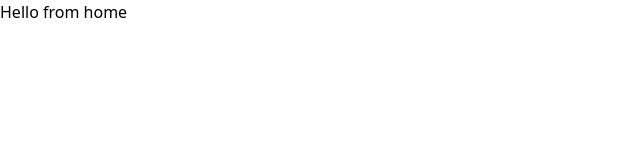
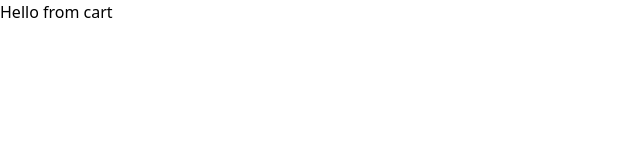
Before and after one commit to Dipak-Gautam/E-Commerce-Gandaki-University-, a React (Vite) app: page /cart in a window 1280 px wide. Shown: the top 160 px of the page, without its empty margins (0-640 px from the left). Built offline with nearby package versions, Linux system fonts and the light colour scheme.

Commit message:
feat: navigation setup completed

```diff
--- a/package.json
+++ b/package.json
@@ -11,7 +11,9 @@
   },
   "dependencies": {
     "react": "^19.1.0",
-    "react-dom": "^19.1.0"
+    "react-dom": "^19.1.0",
+    "react-icons": "^5.5.0",
+    "react-router-dom": "^7.6.0"
   },
   "devDependencies": {
     "@eslint/js": "^9.25.0",
--- a/src/App.tsx
+++ b/src/App.tsx
@@ -1,8 +1,17 @@
+import { createBrowserRouter, RouterProvider } from "react-router-dom";
+import HomeScreen from "./Components/HomeScreen/HomeScreen";
+import Cart from "./Components/Cart/Cart";
+
+const router = createBrowserRouter([
+  { path: "/", element: <HomeScreen /> },
+  { path: "/cart", element: <Cart /> },
+]);
+
 function App() {
   return (
-    <>
-      <div>Hello from home</div>
-    </>
+    <div>
+      <RouterProvider router={router} />
+    </div>
   );
 }
 
--- /dev/null
+++ b/src/Components/Cart/Cart.tsx
@@ -0,0 +1,7 @@
+import React from "react";
+
+const Cart = () => {
+  return <div>Hello from cart</div>;
+};
+
+export default Cart;
--- /dev/null
+++ b/src/Components/HomeScreen/HomeScreen.tsx
@@ -0,0 +1,7 @@
+import React from "react";
+
+const HomeScreen = () => {
+  return <div>hello from home screen</div>;
+};
+
+export default HomeScreen;
```
Also changed, not shown: 1 other file (tests, documents, lock files or other folders).
